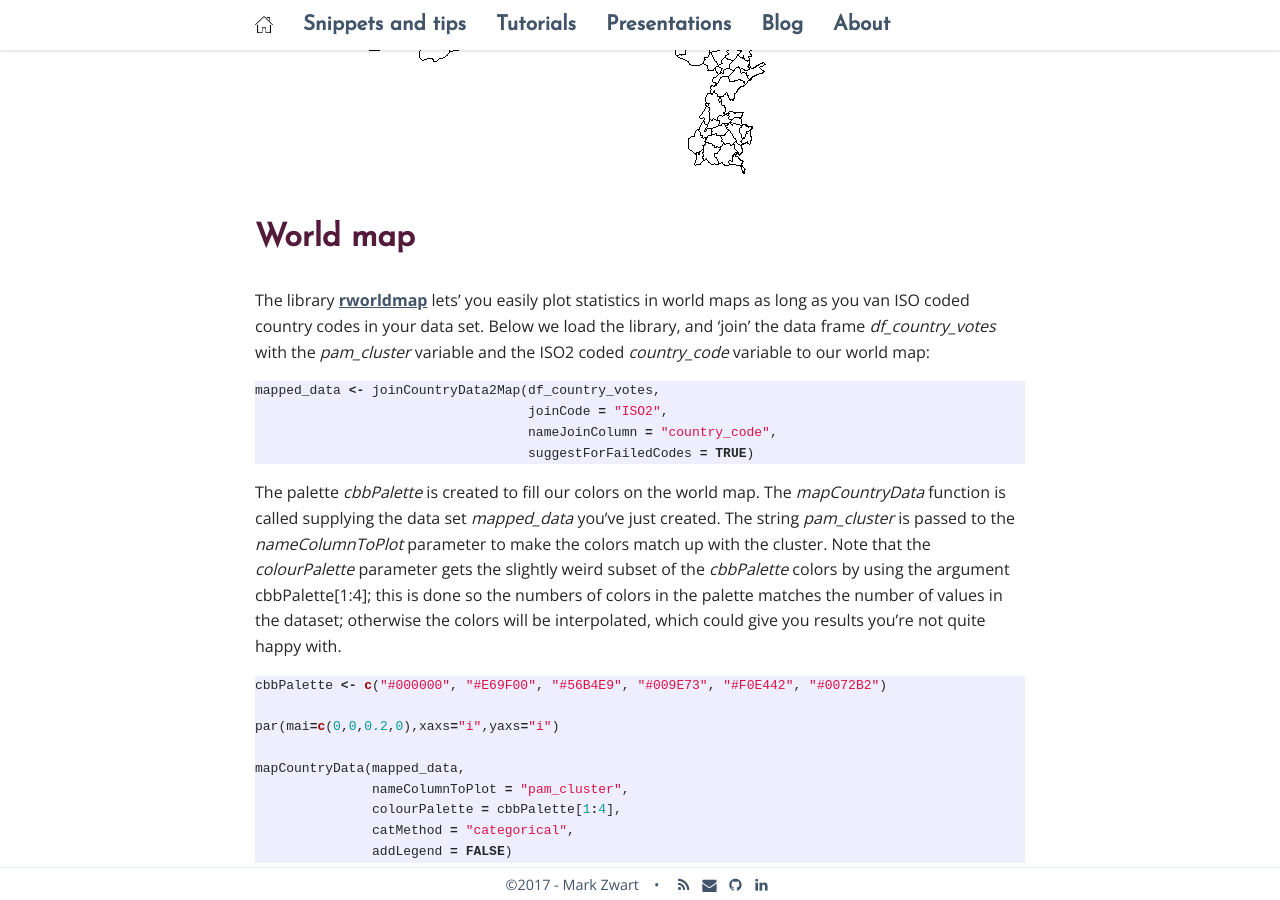
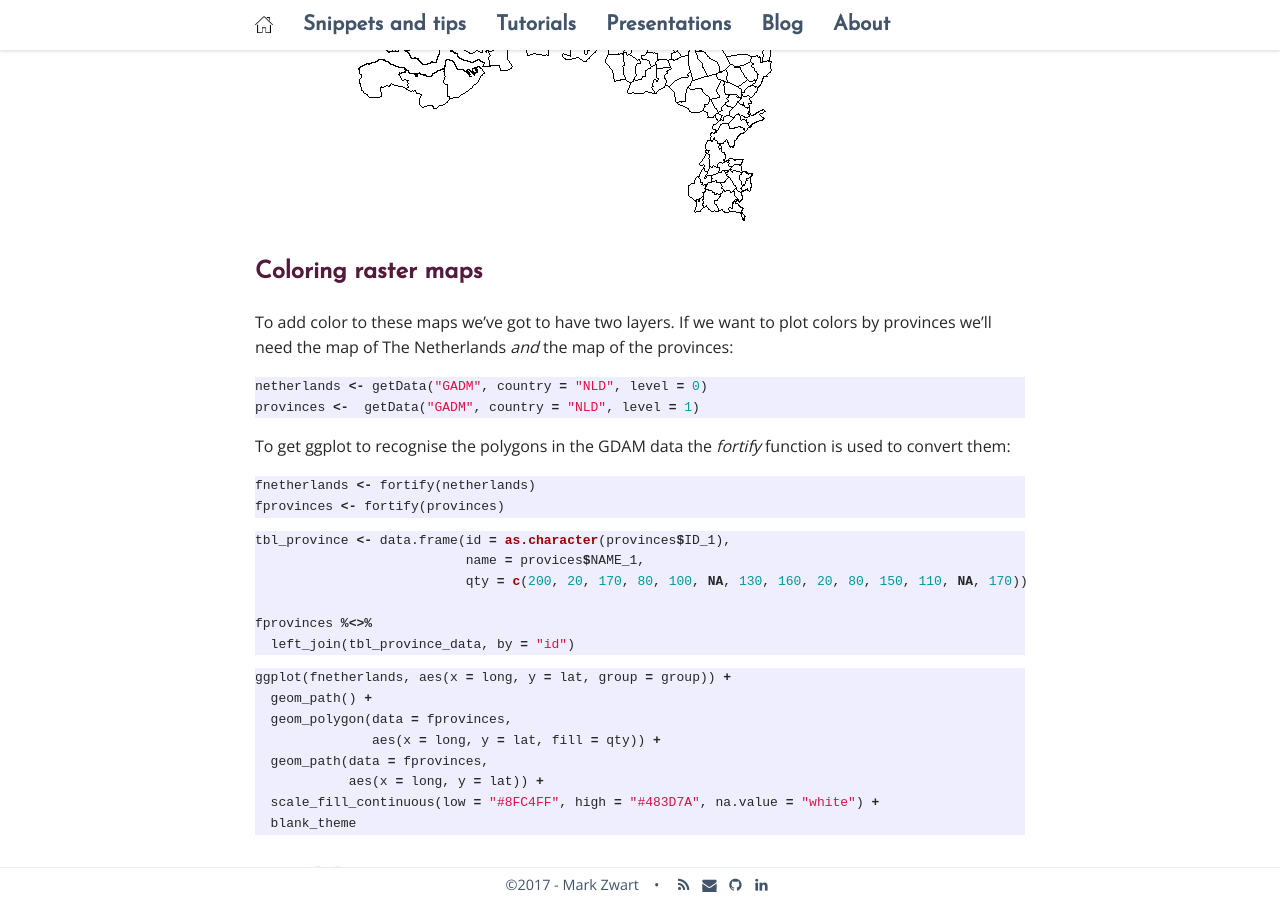
Before and after one commit to mark-me/mark-me.github.io, a Jekyll site: the page built from _pages/snippets-and-tips/graphs/graphs.md, in a window 1280 px wide and 900 px high, scrolled down 6384 px. Built offline with Jekyll 4.4.1, drawn with Linux system fonts in a browser that asks for light colours; nearby versions of some CDN libraries; comment, search, counter and statistics services are not loaded.

Commit message:
Update graphs.md

````diff
--- a/_pages/snippets-and-tips/graphs/graphs.md
+++ b/_pages/snippets-and-tips/graphs/graphs.md
@@ -104,7 +104,8 @@ Countries can be divided in administrative districts. These can be accessed and
 
 ```r
 library(raster)
-netherlands <- getData('GADM', country='NLD', level=1) plot(netherlands)
+netherlands <- getData('GADM', country='NLD', level=1)
+plot(netherlands)
 ```
 
 The level parameter determines the granularity of the administrative areas used. This above example shows the subdivision of The Netherlands in provinces. If we increase the level parameter by one we drill down to 'gemeentes'
@@ -122,6 +123,39 @@ As you might expect, the country parameter specifies the country you want to vie
 {:refdef: style="text-align: center;"}
 <img src="/_pages/snippets-and-tips/graphs/map_raster2.png" alt="" align="center"/>
 {: refdef}
+
+## Coloring raster maps
+
+To add color to these maps we've got to have two layers. If we want to plot colors by provinces we'll need the map of The Netherlands _and_ the map of the provinces:
+```r
+netherlands <- getData("GADM", country = "NLD", level = 0)
+provinces <-  getData("GADM", country = "NLD", level = 1)
+```
+To get ggplot to recognise the polygons in the GDAM data the _fortify_ function is used to convert them:
+```r
+fnetherlands <- fortify(netherlands)
+fprovinces <- fortify(provinces)
+```
+
+```r
+tbl_province <- data.frame(id = as.character(provinces$ID_1),
+                           name = provices$NAME_1,
+                           qty = c(200, 20, 170, 80, 100, NA, 130, 160, 20, 80, 150, 110, NA, 170))
+
+fprovinces %<>%
+  left_join(tbl_province_data, by = "id")
+```
+
+```r
+ggplot(fnetherlands, aes(x = long, y = lat, group = group)) +
+  geom_path() +
+  geom_polygon(data = fprovinces,
+               aes(x = long, y = lat, fill = qty)) +
+  geom_path(data = fprovinces,
+            aes(x = long, y = lat)) +
+  scale_fill_continuous(low = "#8FC4FF", high = "#483D7A", na.value = "white") +
+  blank_theme
+```
 
 # World map
 
````
